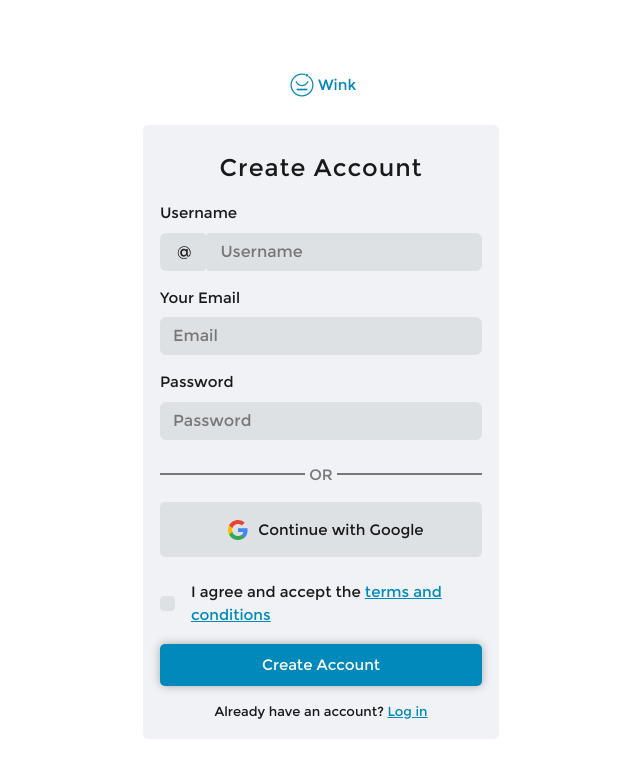
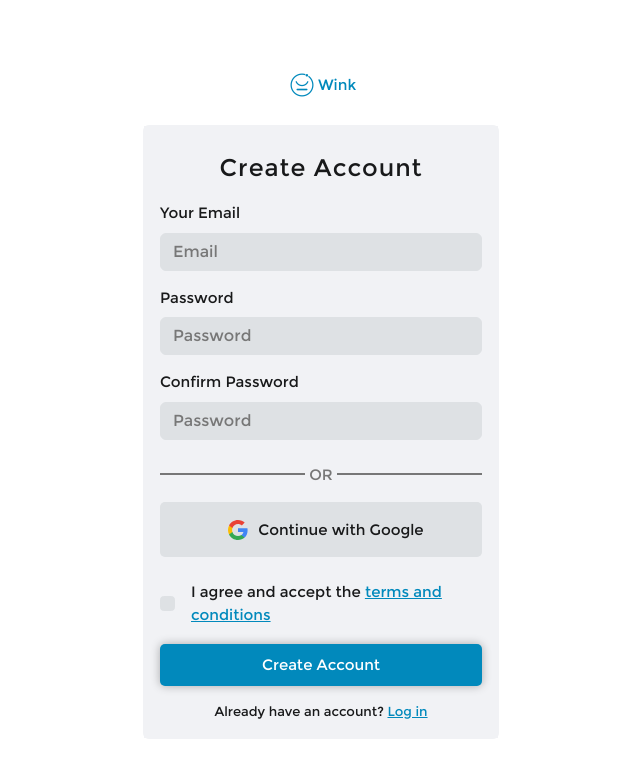
Before and after one commit to heli-toon/sendme_web, a React (Vite) app: page /register in a window 1280 px wide. Shown: the top 778 px of the page, without its empty margins (319-959 px from the left). Built offline with nearby package versions, Linux system fonts and the light colour scheme.

Commit message:
Fix general UI issues site wide

```diff
--- a/src/components/About.jsx
+++ b/src/components/About.jsx
@@ -8,7 +8,7 @@ export default function About() {
                     </header>
                     <p>
                         Wink is a platform that connects people who need tasks done with people who can do them.
-                        It's a simple, easy-to-use solution that makes it easy to find the perfect person for the job.
+                        It&amp;s a simple, easy-to-use solution that makes it easy to find the perfect person for the job.
                         Our mission is to empower individuals to monetize their skills, while providing a reliable and efficient way for others to get tasks done.
                         By connecting taskers and workers, we aim to boost productivity, foster community growth, and promote a culture of mutual support.
                         What sets us apart is our commitment to simplicity, security, and customer satisfaction. Wink was born out of a passion to revolutionize the way people get tasks done.
--- a/src/components/Hero.jsx
+++ b/src/components/Hero.jsx
@@ -6,7 +6,7 @@ export default function Hero() {
                     <h2>The <span>Ultimate</span> Tasks <em>Marketplace</em></h2>
                     <p>
                         Wink is the ultimate platform for getting tasks done. Need help? Post a task.
-                        Got skills? Offer your services. Let's get started! Post a task or start working today!
+                        Got skills? Offer your services. Let&amp;s get started! Post a task or start working today!
                     </p>
                     <div className="d-flex justify-content-lg-between btns">
                         <a href="#waitlist" className="btned btn-get-started scrollto">Join Us</a>
--- a/src/components/Team.jsx
+++ b/src/components/Team.jsx
@@ -9,7 +9,7 @@ export default function Team() {
                         <h2>Team</h2>
                         <p>
                             Our team is dedicated to revolutionizing the way people get tasks done.
-                            With a passion for innovation and a commitment to excellence, we're building a platform that connects people and gets things done.
+                            With a passion for innovation and a commitment to excellence, we&amp;re building a platform that connects people and gets things done.
                         </p>
                     </header>
                     <div className="row gy-4">
--- a/src/pages/Login.jsx
+++ b/src/pages/Login.jsx
@@ -1,24 +1,23 @@
-import { useState, useRef } from 'react';
-import 'bootstrap/dist/css/bootstrap.min.css'
-import 'bootstrap'
+import { useState, useRef } from "react";
+import "bootstrap/dist/css/bootstrap.min.css";
+import "bootstrap";
 import logo from "../assets/logo.png";
 
 export default function Login() {
-    window.document.title = 'Wink | Login';
+  window.document.title = "Wink | Login";
   const onboardingRef = useRef(null);
   const [validated, setValidated] = useState(false);
 
   const handleSubmit = (event) => {
-
     const form = onboardingRef.current;
-        form.classList.add("was-validated")
+    form.classList.add("was-validated");
     if (!form.checkValidity()) {
       event.preventDefault();
       event.stopPropagation();
       setValidated(true);
     }
   };
-    return(
+  return (
     <>
       <section className="login min-vh-100 d-flex flex-column align-items-center justify-content-center">
         <div className="container">
@@ -33,27 +32,54 @@ export default function Login() {
               <div className="card mb-3">
                 <div className="onboarding card-body">
                   <div className="pt-2 pb-2">
-                            <h5 className="card-title text-center pb-0 fs-4">Login to Wink</h5>
+                    <h5 className="card-title text-center pb-0 fs-4">
+                      Login to Wink
+                    </h5>
                   </div>
                   <form className="row g-3 needs-validation" ref={onboardingRef} onSubmit={handleSubmit} noValidate>
                     <div className="col-12">
-                            <label htmlFor="yourUsername" className="form-label">Username</label>
-                            <div className="input-group has-validation">
-                                <span className="input-group-text" id="inputGroupPrepend">@</span>
-                                <input type="text" name="username" className="form-control" id="yourUsername" placeholder="Username" required />
-                                {validated && <div className="invalid-feedback">Please enter your username.</div>}
+                      <label htmlFor="yourEmail" className="form-label">
+                        Your Email
+                      </label>
+                      <input type="email" name="email" placeholder="Email" className="form-control" id="yourEmail" required />
+                      {validated && (
+                        <div className="invalid-feedback">
+                          Please enter a valid Email adddress!
                         </div>
+                      )}
                     </div>
                     <div className="col-12">
-                                <label htmlFor="yourPassword" className="form-label">Password</label>
-                                <input type="password" name="password" className="form-control" id="yourPassword" placeholder="Password" required />
-                                {validated && <div className="invalid-feedback">Please enter your password!</div>}
+                      <label htmlFor="yourPassword" className="form-label">
+                        Password
+                      </label>
+                      <input
+                        type="password"
+                        name="password"
+                        className="form-control"
+                        id="yourPassword"
+                        placeholder="Password"
+                        required
+                      />
+                      {validated && (
+                        <div className="invalid-feedback">
+                          Please enter your password!
+                        </div>
+                      )}
                     </div>
                     <div className="pt-2 pb-2">
                       <div className="or">OR</div>
-                            <a href="alot" className="enterwgooogle d-flex align-items-center justify-content-center">
-                                <svg width="40" height="40" viewBox="0 0 40 40" fill="none" xmlns="http://www.w3.org/2000/svg">
-                                <rect width="40" height="40" rx="4"/>
+                      <a
+                        href="alot"
+                        className="enterwgooogle d-flex align-items-center justify-content-center"
+                      >
+                        <svg
+                          width="40"
+                          height="40"
+                          viewBox="0 0 40 40"
+                          fill="none"
+                          xmlns="http://www.w3.org/2000/svg"
+                        >
+                          <rect width="40" height="40" rx="4" />
                           <g clipPath="url(#clip0_710_6227)">
                             <path
                               d="M29.6 20.2273C29.6 19.5182 29.5364 18.8364 29.4182 18.1818H20V22.05H25.3818C25.15 23.3 24.4455 24.3591 23.3864 25.0682V27.5773H26.6182C28.5091 25.8364 29.6 23.2727 29.6 20.2273Z"
@@ -74,7 +100,12 @@ export default function Login() {
                           </g>
                           <defs>
                             <clipPath id="clip0_710_6227">
-                                    <rect width="20" height="20" fill="white" transform="translate(10 10)" />
+                              <rect
+                                width="20"
+                                height="20"
+                                fill="white"
+                                transform="translate(10 10)"
+                              />
                             </clipPath>
                           </defs>
                         </svg>
@@ -83,15 +114,36 @@ export default function Login() {
                     </div>
                     <div className="col-12">
                       <div className="form-check">
-                                    <input className="form-check-input" type="checkbox" name="remember" value="true" id="rememberMe" />
-                                    <label className="form-check-label" htmlFor="rememberMe">Remember me</label>
+                        <input
+                          className="form-check-input"
+                          type="checkbox"
+                          name="remember"
+                          value="true"
+                          id="rememberMe"
+                        />
+                        <label
+                          className="form-check-label"
+                          htmlFor="rememberMe"
+                        >
+                          Remember me
+                        </label>
                       </div>
                     </div>
                     <div className="col-12">
-                                <button className="btned w-100" type="submit">Login</button>
+                      <button className="btned w-100" type="submit">
+                        Login
+                      </button>
                     </div>
                     <div className="col-12">
-                                <p className="small mb-0">Don&apos;t have account? <a className='text-decoration-underline' href="/register">Create an account</a></p>
+                      <p className="small mb-0">
+                        Don&apos;t have account?{" "}
+                        <a
+                          className="text-decoration-underline"
+                          href="/register"
+                        >
+                          Create an account
+                        </a>
+                      </p>
                     </div>
                   </form>
                 </div>
@@ -101,5 +153,5 @@ export default function Login() {
         </div>
       </section>
     </>
-    )
+  );
 }
--- a/src/pages/Dashboard.jsx
+++ b/src/pages/Post.jsx
@@ -1,8 +1,8 @@
+import TopNav from "../components/TopNav";
 import DashNav from "../components/DashNav"
-import TopNav from "../components/TopNav";
 
-export default function Dashboard() {
-    window.document.title = 'Wink - Dashboard';
+export default function Post() {
+    window.document.title = 'Wink - Post';
     return(
         <>
             <DashNav />
--- a/src/pages/SignUp.jsx
+++ b/src/pages/SignUp.jsx
@@ -1,31 +1,33 @@
-import { useState, useRef } from 'react';
-import 'bootstrap/dist/css/bootstrap.min.css'
-import 'bootstrap'
+import { useState, useRef } from "react";
+import "bootstrap/dist/css/bootstrap.min.css";
+import "bootstrap";
 import logo from "../assets/logo.png";
 
 export default function SignUp() {
-    window.document.title = 'Wink | Register';
+  window.document.title = "Wink | Register";
   const onboardingRef = useRef(null);
   const [validated, setValidated] = useState(false);
 
   const handleSubmit = (event) => {
-
     const form = onboardingRef.current;
-        form.classList.add("was-validated")
+    form.classList.add("was-validated");
     if (!form.checkValidity()) {
       event.preventDefault();
       event.stopPropagation();
       setValidated(true);
     }
   };
-    return(
+  return (
     <>
       <section className="register min-vh-100 d-flex flex-column align-items-center justify-content-center">
         <div className="container">
           <div className="row justify-content-center">
             <div className="col-lg-4 col-md-6 d-flex flex-column align-items-center justify-content-center">
               <div className="d-flex justify-content-center py-4">
-                        <a href="/register" className="logo d-flex align-items-center w-auto">
+                <a
+                  href="/register"
+                  className="logo d-flex align-items-center w-auto"
+                >
                   <img src={logo} alt="Wink Logo" />
                   <span className="d-none d-lg-block">Wink</span>
                 </a>
@@ -33,32 +35,77 @@ export default function SignUp() {
               <div className="card mb-3">
                 <div className="onboarding card-body">
                   <div className="pt-2 pb-2">
-                            <h5 className="card-title text-center pb-0 fs-4">Create Account</h5>
+                    <h5 className="card-title text-center pb-0 fs-4">
+                      Create Account
+                    </h5>
                   </div>
-                        <form className="row g-3 needs-validation" ref={onboardingRef} onSubmit={handleSubmit} noValidate>
+                  <form
+                    className="row g-3 needs-validation"
+                    ref={onboardingRef}
+                    onSubmit={handleSubmit}
+                    noValidate
+                  >
                     <div className="col-12">
-                            <label htmlFor="yourUsername" className="form-label">Username</label>
-                            <div className="input-group has-validation">
-                                <span className="input-group-text" id="inputGroupPrepend">@</span>
-                                <input type="text" name="username" placeholder="Username" className="form-control" id="yourUsername" required />
-                                {validated && <div className="invalid-feedback">Please choose a username.</div>}
+                      <label htmlFor="yourEmail" className="form-label">
+                        Your Email
+                      </label>
+                      <input
+                        type="email"
+                        name="email"
+                        placeholder="Email"
+                        className="form-control"
+                        id="yourEmail"
+                        required
+                      />
+                      {validated && (
+                        <div className="invalid-feedback">
+                          Please enter a valid Email adddress!
                         </div>
+                      )}
                     </div>
                     <div className="col-12">
-                            <label htmlFor="yourEmail" className="form-label">Your Email</label>
-                            <input type="email" name="email" placeholder="Email" className="form-control" id="yourEmail" required />
-                            {validated && <div className="invalid-feedback">Please enter a valid Email adddress!</div>}
+                      <label htmlFor="yourPassword" className="form-label">
+                        Password
+                      </label>
+                      <input
+                        type="password"
+                        name="password"
+                        className="form-control"
+                        placeholder="Password"
+                        id="yourPassword"
+                        required
+                      />
+                      {validated && (
+                        <div className="invalid-feedback">
+                          Please enter your password!
+                        </div>
+                      )}
                     </div>
                     <div className="col-12">
-                            <label htmlFor="yourPassword" className="form-label">Password</label>
-                            <input type="password" name="password" className="form-control" placeholder="Password" id="yourPassword" required />
-                            {validated && <div className="invalid-feedback">Please enter your password!</div>}
+                      <label htmlFor="yourPassword" className="form-label">
+                        Confirm Password
+                      </label>
+                      <input type="password" name="password2" className="form-control" placeholder="Password" id="yourPassword" required />
+                      {validated && (
+                        <div className="invalid-feedback">
+                          Please enter your password!
+                        </div>
+                      )}
                     </div>
                     <div className="pt-2 pb-2">
                       <div className="or">OR</div>
-                            <a href="alot" className="enterwgooogle d-flex align-items-center justify-content-center">
-                                <svg width="40" height="40" viewBox="0 0 40 40" fill="none" xmlns="http://www.w3.org/2000/svg">
-                                <rect width="40" height="40" rx="4"/>
+                      <a
+                        href="alot"
+                        className="enterwgooogle d-flex align-items-center justify-content-center"
+                      >
+                        <svg
+                          width="40"
+                          height="40"
+                          viewBox="0 0 40 40"
+                          fill="none"
+                          xmlns="http://www.w3.org/2000/svg"
+                        >
+                          <rect width="40" height="40" rx="4" />
                           <g clipPath="url(#clip0_710_6227)">
                             <path
                               d="M29.6 20.2273C29.6 19.5182 29.5364 18.8364 29.4182 18.1818H20V22.05H25.3818C25.15 23.3 24.4455 24.3591 23.3864 25.0682V27.5773H26.6182C28.5091 25.8364 29.6 23.2727 29.6 20.2273Z"
@@ -79,7 +126,12 @@ export default function SignUp() {
                           </g>
                           <defs>
                             <clipPath id="clip0_710_6227">
-                                    <rect width="20" height="20" fill="white" transform="translate(10 10)" />
+                              <rect
+                                width="20"
+                                height="20"
+                                fill="white"
+                                transform="translate(10 10)"
+                              />
                             </clipPath>
                           </defs>
                         </svg>
@@ -88,16 +140,45 @@ export default function SignUp() {
                     </div>
                     <div className="col-12">
                       <div className="form-check">
-                                <input className="form-check-input" name="terms" type="checkbox" value="" id="acceptTerms" required />
-                                <label className="form-check-label" htmlFor="acceptTerms">I agree and accept the <a className='text-decoration-underline' href="/terms">terms and conditions</a></label>
-                                {validated && <div className="invalid-feedback">You must agree before submitting.</div>}
+                        <input
+                          className="form-check-input"
+                          name="terms"
+                          type="checkbox"
+                          value=""
+                          id="acceptTerms"
+                          required
+                        />
+                        <label
+                          className="form-check-label"
+                          htmlFor="acceptTerms"
+                        >
+                          I agree and accept the{" "}
+                          <a
+                            className="text-decoration-underline"
+                            href="/terms"
+                          >
+                            terms and conditions
+                          </a>
+                        </label>
+                        {validated && (
+                          <div className="invalid-feedback">
+                            You must agree before submitting.
+                          </div>
+                        )}
                       </div>
                     </div>
                     <div className="col-12">
-                            <button className="btned w-100" type="submit">Create Account</button>
+                      <button className="btned w-100" type="submit">
+                        Create Account
+                      </button>
                     </div>
                     <div className="col-12">
-                            <p className="small mb-0">Already have an account? <a className='text-decoration-underline' href="/login">Log in</a></p>
+                      <p className="small mb-0">
+                        Already have an account?{" "}
+                        <a className="text-decoration-underline" href="/login">
+                          Log in
+                        </a>
+                      </p>
                     </div>
                   </form>
                 </div>
@@ -107,5 +188,5 @@ export default function SignUp() {
         </div>
       </section>
     </>
-    )
+  );
 }
```
Also changed, not shown: src/App.jsx (+3 -6 lines), src/components/DashNav.jsx (+5 -5 lines), src/pages/Settings.jsx (+1 -7 lines), src/pages/blogs/Blog0.jsx (+7 -7 lines), src/pages/blogs/Blog1.jsx (+9 -9 lines), src/styles/main.css (+2 -9 lines). Lines whose indentation alone changed are shown as unchanged.
